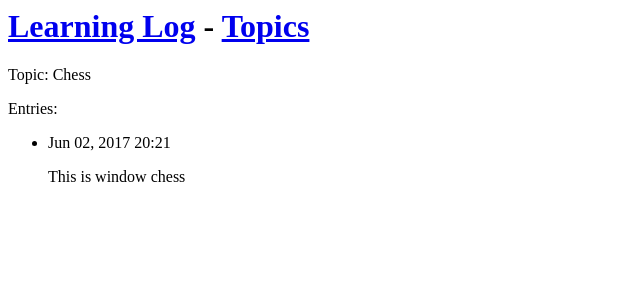
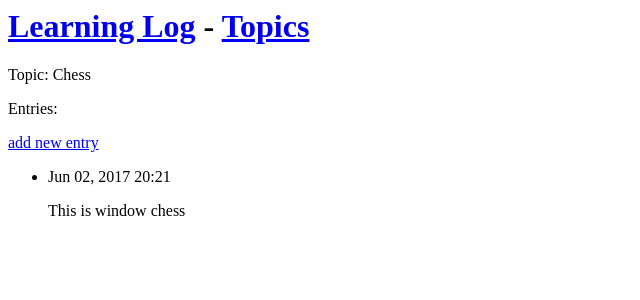
Before and after one commit to ARTobstrel/learning_log, a Django app: page /topics/1/ in a window 1280 px wide. Shown: the top 300 px of the page, without its empty margins (0-640 px from the left). Run offline with Django 3.2, Linux system fonts and the light colour scheme; data comes from the database, SQL or seed files in the repository.

Commit message:
add entry`s add

```diff
--- a/learning_logs/templates/learning_logs/topic.html
+++ b/learning_logs/templates/learning_logs/topic.html
@@ -3,6 +3,9 @@
 {% block content %}
   <p>Topic: {{ topic }}</p>
   <p>Entries:</p>
+  <p>
+    <a href="{% url 'learning_logs:new_entry' topic.id %}">add new entry</a>
+  </p>
   <ul>
   {% for entry in entries %}
     <li>
--- a/learning_logs/urls.py
+++ b/learning_logs/urls.py
@@ -12,4 +12,7 @@ urlpatterns = [
 
     #Страница для добавления новой темы
     url(r'^new_topic/$', views.new_topic, name='new_topic'),
+
+    #Страница добавления новой записи
+    url(r'^new_entry/(?P<topic_id>\d+)/$', views.new_entry, name='new_entry'),
 ]
--- a/learning_logs/views.py
+++ b/learning_logs/views.py
@@ -3,7 +3,7 @@ from django.shortcuts import render
 from django.core.urlresolvers import reverse
 
 from .models import Topic
-from .forms import TopicForm
+from .forms import TopicForm, EntryForm
 
 # Create your views here.
 def index(request):
@@ -37,3 +37,21 @@ def new_topic(request):
 
     context = {'form': form}
     return render(request, 'learning_logs/new_topic.html', context)
+
+def new_entry(request, topic_id):
+    """Добавляет новую запись по конкретной теме"""
+    topic = Topic.objects.get(id=topic_id)
+    if request.method != 'POST':
+        # Данные не отправлялись, создается пустая форма
+        form = EntryForm()
+    else:
+        # Отправлены данные POST, обработать данные
+        form = EntryForm(request.POST)
+        if form.is_valid():
+            new_entry = form.save(commit=False)
+            new_entry.topic = topic
+            new_entry.save()
+            return HttpResponseRedirect(reverse('learning_logs:topic', args=[topic_id]))
+
+    context = {'topic': topic, 'form': form}
+    return render(request, 'learning_logs/new_entry.html', context)
```
Also changed, not shown: learning_logs/forms.py (+8 -1 lines), learning_logs/templates/learning_logs/new_entry.html (added, +14 -0 lines), db.sqlite3.
